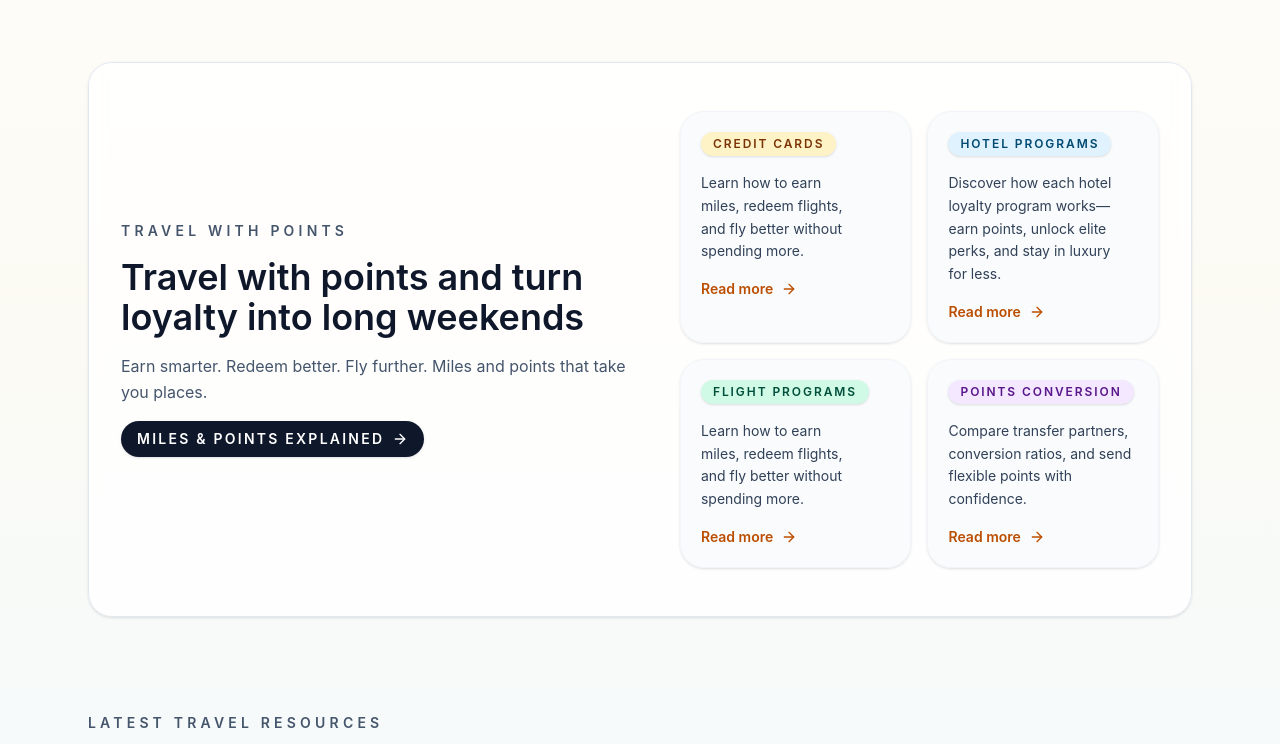
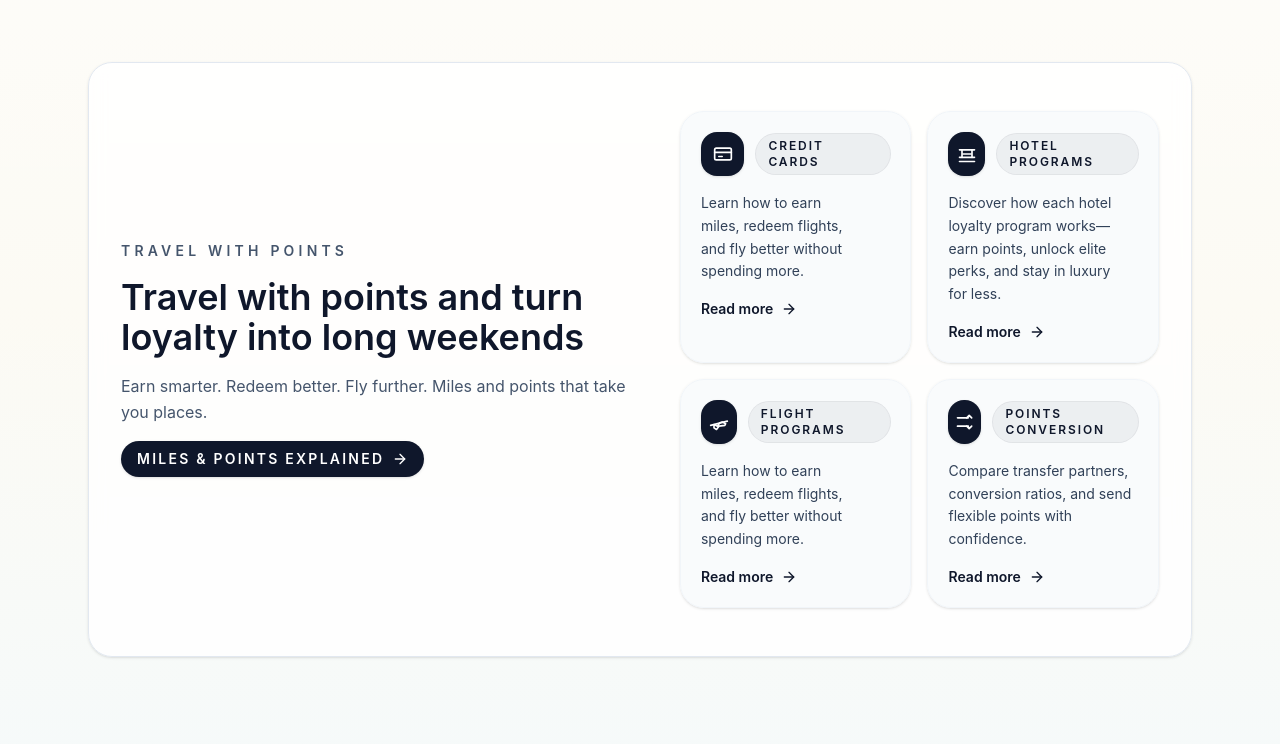
Before and after one commit to bansalmanik/travel-website, a Next.js app: page / in a window 1280 px wide. Shown: the part 655-1399 px from the top of the page. Built offline with nearby package versions, Linux system fonts and the light colour scheme.

Commit message:
Refine Travel with Points card styling

```diff
--- a/app/page.tsx
+++ b/app/page.tsx
@@ -8,26 +8,94 @@ const travelWithPointsHighlights = [
     title: "Credit Cards",
     description: "Learn how to earn miles, redeem flights, and fly better without spending more.",
     href: "/travel-with-points/credit-cards",
-    accent: "bg-amber-100 text-amber-900",
+    accent: "bg-slate-900 text-white",
+    icon: (
+      <svg
+        aria-hidden
+        className="h-5 w-5"
+        fill="none"
+        stroke="currentColor"
+        strokeLinecap="round"
+        strokeLinejoin="round"
+        strokeWidth="2"
+        viewBox="0 0 24 24"
+      >
+        <rect width="20" height="14" x="2" y="5" rx="2" />
+        <path d="M2 10h20" />
+        <path d="M7 15h1" />
+        <path d="M9 15h2" />
+      </svg>
+    ),
   },
   {
     title: "Hotel Programs",
     description:
       "Discover how each hotel loyalty program works—earn points, unlock elite perks, and stay in luxury for less.",
     href: "/travel-with-points/hotel-programs",
-    accent: "bg-sky-100 text-sky-900",
+    accent: "bg-slate-900 text-white",
+    icon: (
+      <svg
+        aria-hidden
+        className="h-5 w-5"
+        fill="none"
+        stroke="currentColor"
+        strokeLinecap="round"
+        strokeLinejoin="round"
+        strokeWidth="2"
+        viewBox="0 0 24 24"
+      >
+        <path d="M3 7h18" />
+        <path d="M6 7v9" />
+        <path d="M18 7v9" />
+        <path d="M3 16h18" />
+        <path d="M7 12h10" />
+        <path d="M3 21h18" />
+      </svg>
+    ),
   },
   {
     title: "Flight Programs",
     description: "Learn how to earn miles, redeem flights, and fly better without spending more.",
     href: "/travel-with-points/flight-programs",
-    accent: "bg-emerald-100 text-emerald-900",
+    accent: "bg-slate-900 text-white",
+    icon: (
+      <svg
+        aria-hidden
+        className="h-5 w-5"
+        fill="none"
+        stroke="currentColor"
+        strokeLinecap="round"
+        strokeLinejoin="round"
+        strokeWidth="2"
+        viewBox="0 0 24 24"
+      >
+        <path d="M2 16l20-5" />
+        <path d="M6 19l3 2 3-4 7-1 1-2-4-2-3 1-3 4-4-2z" />
+      </svg>
+    ),
   },
   {
     title: "Points Conversion",
     description: "Compare transfer partners, conversion ratios, and send flexible points with confidence.",
     href: "/pointsconversion",
-    accent: "bg-purple-100 text-purple-900",
+    accent: "bg-slate-900 text-white",
+    icon: (
+      <svg
+        aria-hidden
+        className="h-5 w-5"
+        fill="none"
+        stroke="currentColor"
+        strokeLinecap="round"
+        strokeLinejoin="round"
+        strokeWidth="2"
+        viewBox="0 0 24 24"
+      >
+        <path d="M3 7h13" />
+        <path d="M3 17h13" />
+        <path d="M14 7l3-3 3 3" />
+        <path d="M14 17l3 3 3-3" />
+      </svg>
+    ),
   },
 ];
 
@@ -130,13 +198,18 @@ export default async function Home() {
                     aria-label={`Learn more about ${item.title}`}
                     className="group flex h-full flex-col gap-4 rounded-3xl border border-slate-100 bg-slate-50/80 p-5 text-left shadow-sm transition hover:-translate-y-1 hover:shadow-md focus-visible:outline focus-visible:outline-2 focus-visible:outline-offset-2 focus-visible:outline-amber-200"
                   >
-                    <span
-                      className={`inline-flex w-fit items-center rounded-full px-3 py-1 text-xs font-semibold uppercase tracking-[0.16em] shadow-sm ${item.accent}`}
-                    >
-                      {item.title}
-                    </span>
+                    <div className="flex items-center gap-3">
+                      <span className={`flex h-11 w-11 items-center justify-center rounded-2xl ${item.accent} shadow-sm`}>
+                        {item.icon}
+                      </span>
+                      <span
+                        className="inline-flex w-fit items-center rounded-full bg-slate-900/5 px-3 py-1 text-xs font-semibold uppercase tracking-[0.16em] text-slate-900 ring-1 ring-slate-900/10"
+                      >
+                        {item.title}
+                      </span>
+                    </div>
                     <p className="text-pretty text-sm leading-relaxed text-slate-700">{item.description}</p>
-                    <span className="inline-flex items-center text-sm font-semibold text-amber-700">
+                    <span className="inline-flex items-center text-sm font-semibold text-slate-900">
                       Read more
                       <svg
                         aria-hidden
```
